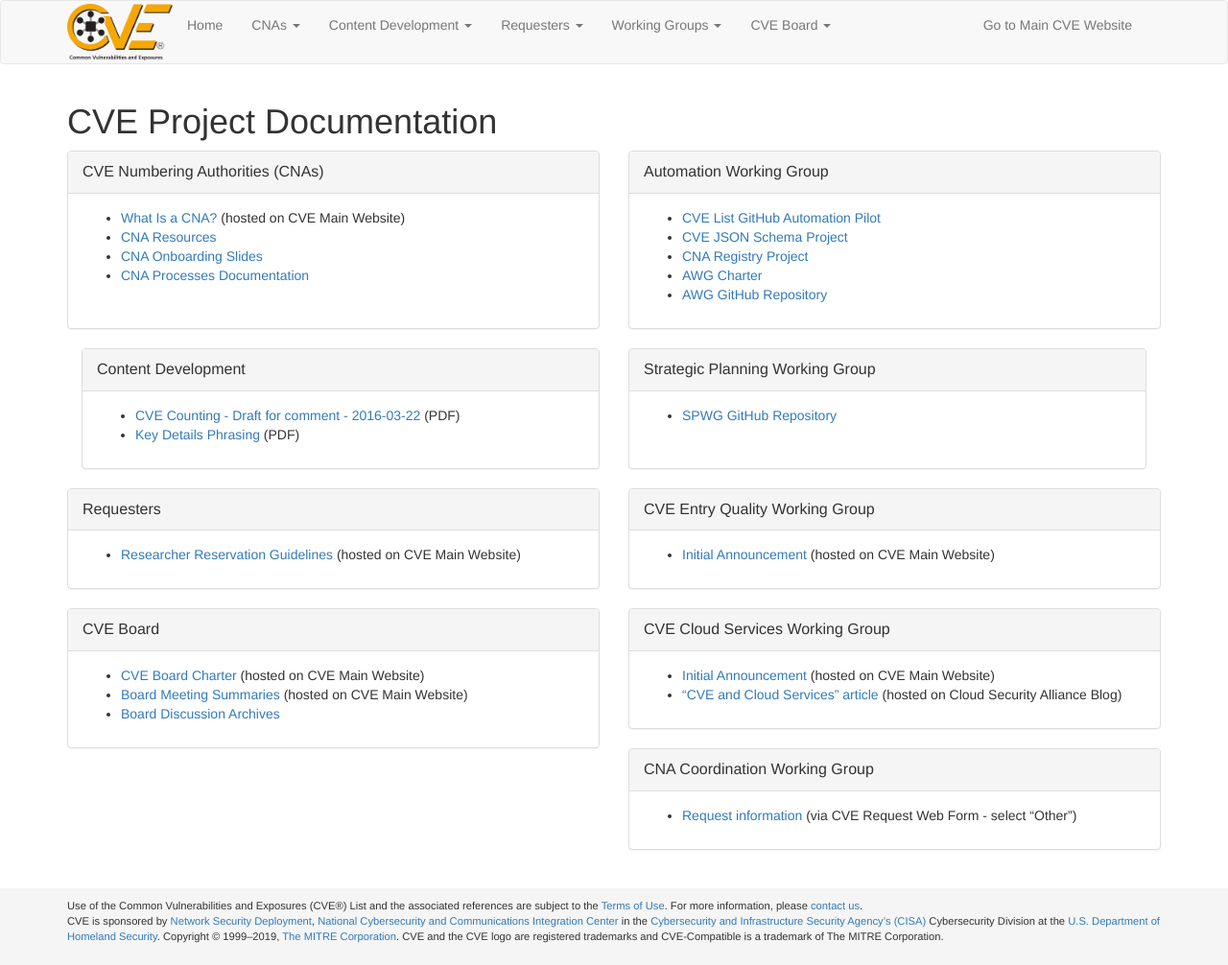
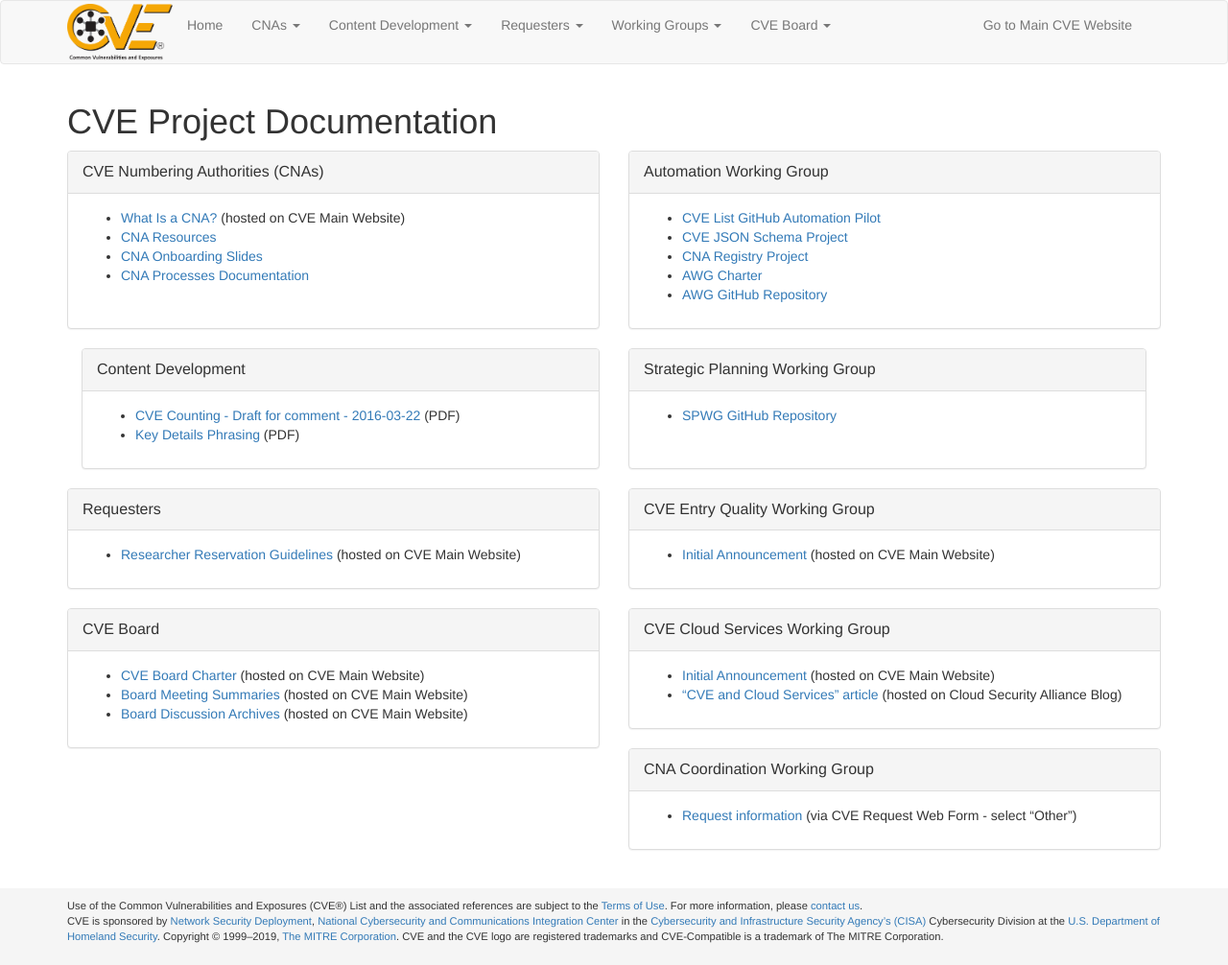
Before and after one commit to CVEProject/cveproject.github.io, a Jekyll site: the page built from docs/index.md, in a window 1280 px wide. Shown: the whole page at 96% size. Built offline with Jekyll 4.4.1, drawn with Linux system fonts in a browser that asks for light colours; nearby versions of some CDN libraries.

Commit message:
Update docs/index.md

```diff
--- a/docs/index.md
+++ b/docs/index.md
@@ -106,7 +106,7 @@ layout: page
         <ul>
            <li markdown="span">[CVE Board Charter](https://cve.mitre.org/community/board/charter.html) (hosted on CVE Main Website)</li>
            <li markdown="span">[Board Meeting Summaries](https://cve.mitre.org/community/board/archive.html#meeting_summaries) (hosted on CVE Main Website)</li>
-           <li markdown="span">[Board Discussion Archives](https://cve.mitre.org/community/board/archive.html#board_mail_list_archive)</li>
+           <li markdown="span">[Board Discussion Archives](https://cve.mitre.org/community/board/archive.html#board_mail_list_archive) (hosted on CVE Main Website)</li>
        </ul>
       </div>
     </div>
```
